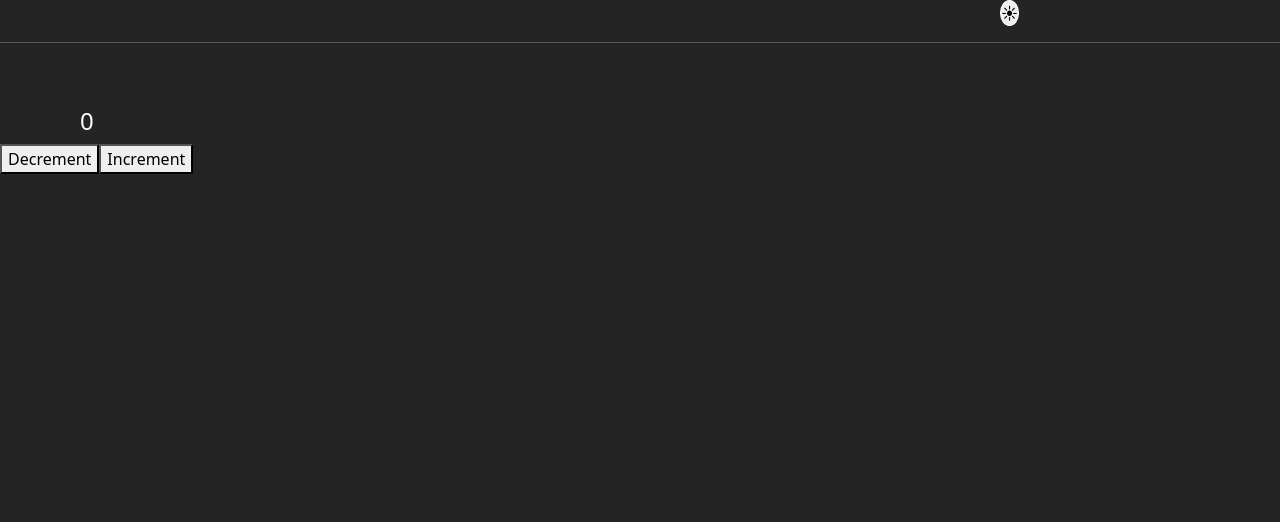
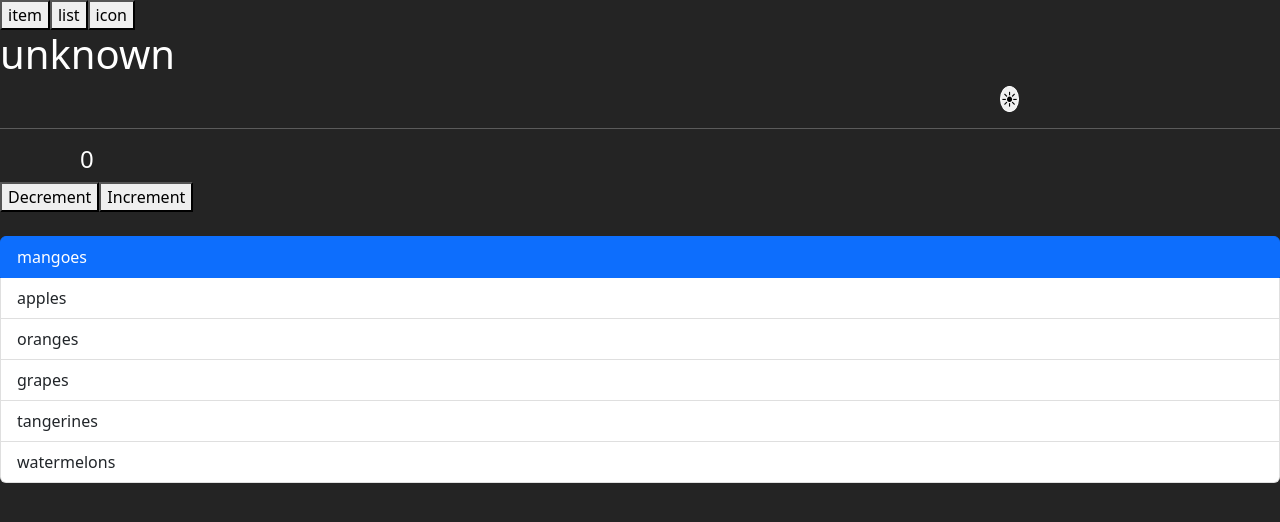
Before and after one commit to enchanted-coder/react-learner, a React (Vite) app: page / in a window 1280 px wide. Shown: the top 522 px of the page. Built offline with nearby package versions, Linux system fonts and the light colour scheme.

Commit message:
finally understood hooks like useEffect and useState

```diff
--- a/src/App.css
+++ b/src/App.css
@@ -16,6 +16,13 @@
 }
 h4{
     margin-left: 80px;
-    text
-    font-family: 'Lucida Sans', 'Lucida Sans Regular', 'Lucida Grande', 'Lucida Sans Unicode', Geneva, Verdana, sans-serif;
+
+
 }
+
+
+
+li:hover{
+    cursor: pointer;
+    background-color: skyblue;
+}
--- a/src/App.tsx
+++ b/src/App.tsx
@@ -1,38 +1,50 @@
-import { useEffect, useState } from "react"
-import './App.css'
-import ListGroup from './components/ListGroup'
-import Message from './Message'
+import { useEffect, useState } from "react";
+import "./App.css";
+import ListGroup from "./components/ListGroup";
+import Message from "./components/Message";
+
+const App = () => {
+  const [theme, setTheme] = useState(localStorage.getItem("theme") || "dark");
+
+  const toggleTheme = () => {
+    if (theme === "light") {
+      setTheme("dark");
+    }
+    if (theme === "dark") {
+      setTheme("light");
+    }
+  };
 
 
-const App = () => {
-    const [theme, setTheme] = useState(localStorage.getItem("theme") || "dark")
+  useEffect(() => {
+    localStorage.setItem("theme", theme);
+    document.body.className = theme;
+  }, [theme]);
 
-    const toggleTheme = () => {
-      if(theme === "light"){
-        setTheme("dark")
-      }
-      if(theme === "dark"){
-        setTheme("light")
-      }
-    }
 
-    useEffect(()=>{
-      localStorage.setItem("theme", theme)
-      document.body.className = theme
-    }, [theme])
 
-    const toggle = "☀"
+  const toggle = "☀";
 
-    return (
-      <>
-        <button className="button" onClick={toggleTheme} >{toggle}</button>
-        <hr />
+  const [item, setItem] = useState("unknown");
 
-        <br />
-        <br />
-        <Message />
-      </>
-    )
-}
+  return (
+    <>
+      <button onClick={() => setItem("item")}>item</button>
+      <button onClick={() => setItem("list")}>list</button>
+      <button onClick={() => setItem("icon")}>icon</button>
+      <h1>{item}</h1>
+      <button className="button" onClick={toggleTheme}>
+        {toggle}
+      </button>
+      <hr />
+      <Message />
+      <br />
+      <br />
+      <ListGroup />
+    </>
+  );
 
-export default App
+
+};
+
+export default App;
--- a/src/components/ListGroup.tsx
+++ b/src/components/ListGroup.tsx
@@ -1,12 +1,21 @@
+import { useEffect, useState } from "react";
+import '../App.css'
 const ListGroup = () => {
-  const fruits = ["mangoes", "apples", "oranges"];
+  const fruits = ["mangoes", "apples", "oranges", "grapes", "tangerines", "watermelons"];
+
+  // implementing useState hook
+  const [selectedIndex, setSelectedIndex] = useState(0)
+
+  useEffect(()=>{
+
+  })
+
   return (
     <>
-
       <ul className="list-group">
-        <li className="list-group-item" >{fruits[0]}</li>
-        <li className="list-group-item" >{fruits[1]}</li>
-
+        {fruits.map((fruits, index) => (
+          <li onClick={()=> {setSelectedIndex(index)}} key={fruits} className={selectedIndex === index ? "list-group-item active" : "list-group-item"} >{fruits}</li>
+        ))}
       </ul>
     </>
   );
```
Also changed, not shown: src/components/Message.tsx (renamed from src/Message.tsx).
